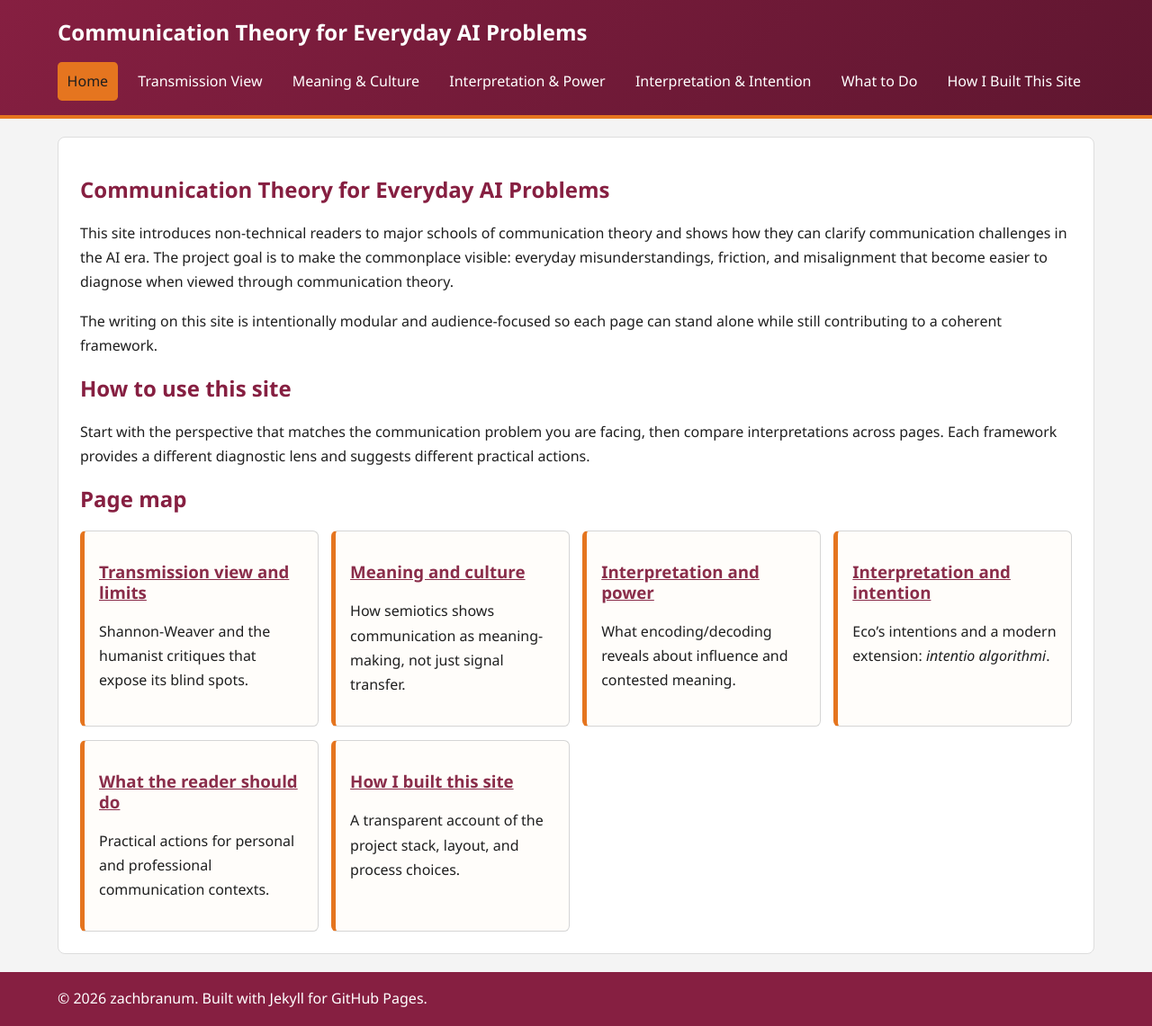
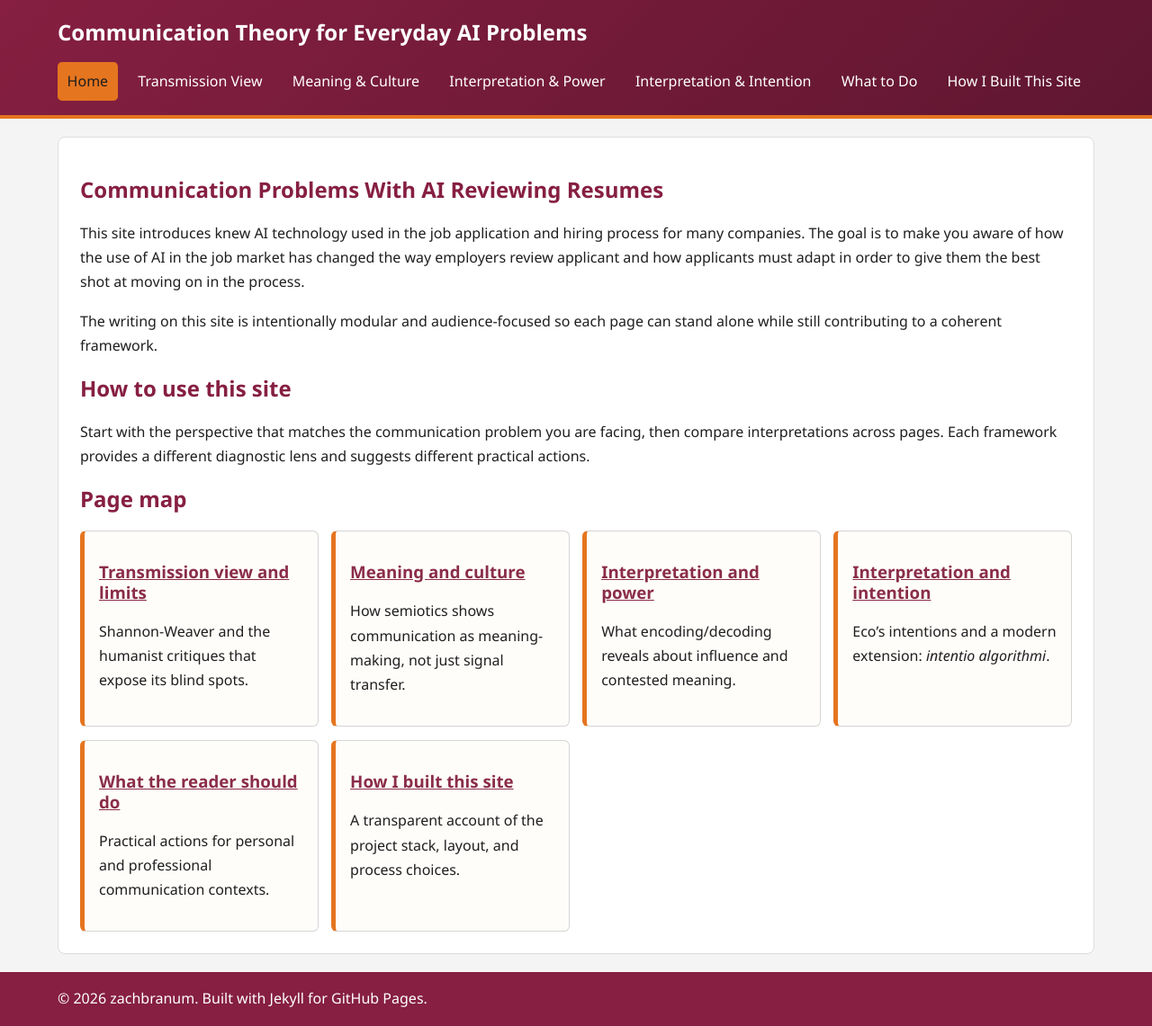
Before and after one commit to zachbranum/zbprimer, a Jekyll site: the page built from index.md, in a window 1280 px wide. Shown: the whole page at 90% size. Built offline with Jekyll 4.4.1, drawn with Linux system fonts in a browser that asks for light colours.

Commit message:
Revise project intro for AI resume review context
Updated project introduction and description to focus on AI in job applications.

```diff
--- a/index.md
+++ b/index.md
@@ -5,8 +5,8 @@ description: "Welcome page for the communication theory project."
 ---
 
 <section aria-labelledby="project-intro">
-  <h1 id="project-intro">Communication Theory for Everyday AI Problems</h1>
-  <p>This site introduces non-technical readers to major schools of communication theory and shows how they can clarify communication challenges in the AI era. The project goal is to make the commonplace visible: everyday misunderstandings, friction, and misalignment that become easier to diagnose when viewed through communication theory.</p>
+  <h1 id="project-intro">Communication Problems With AI Reviewing Resumes</h1>
+  <p>This site introduces knew AI technology used in the job application and hiring process for many companies. The goal is to make you aware of how the use of AI in the job market has changed the way employers review applicant and how applicants must adapt in order to give them the best shot at moving on in the process.</p>
   <p>The writing on this site is intentionally modular and audience-focused so each page can stand alone while still contributing to a coherent framework.</p>
 </section>
 
```
